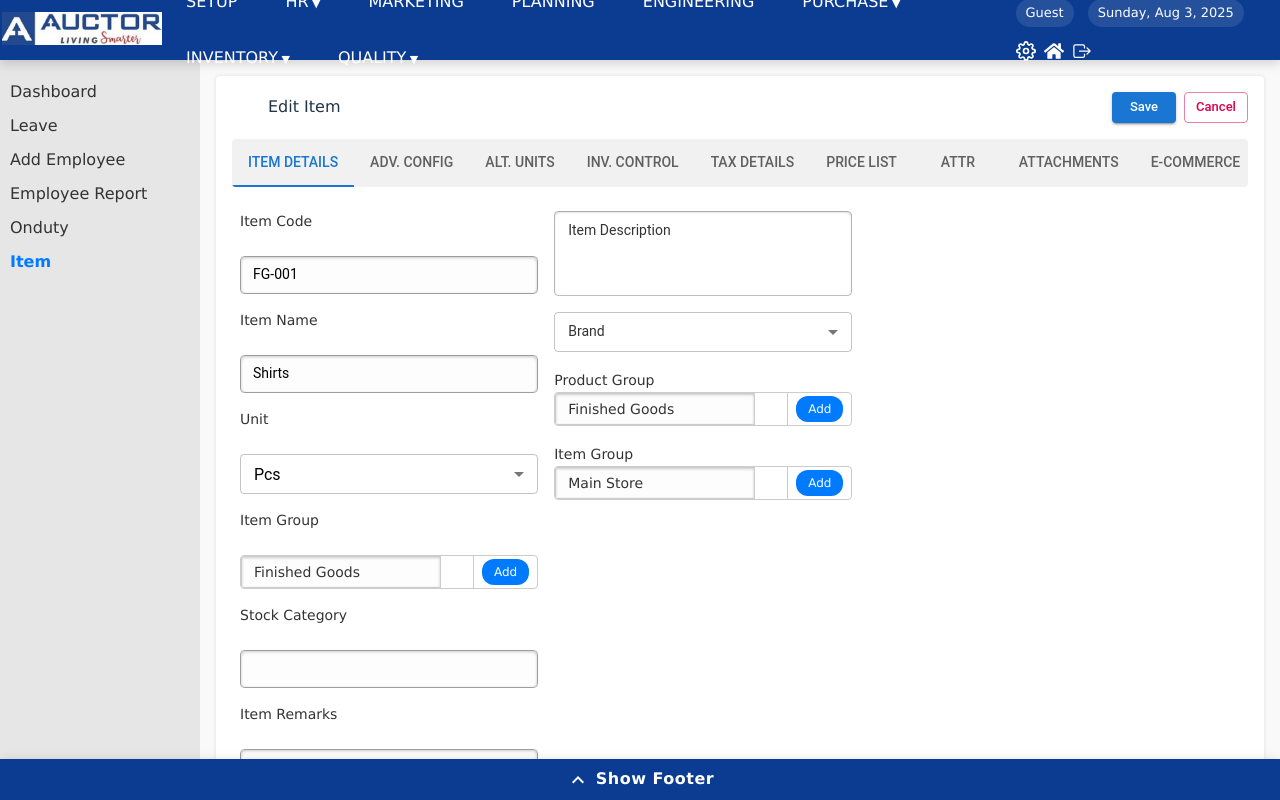
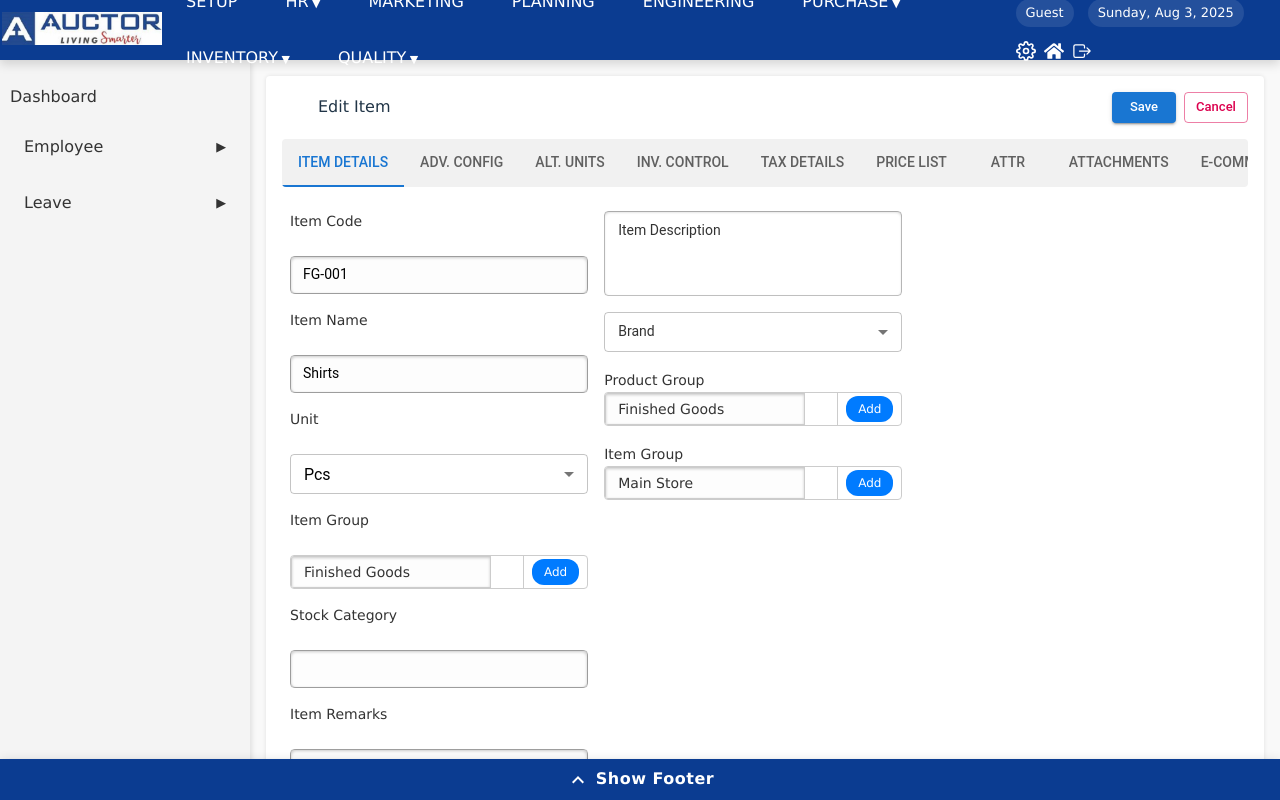
Before and after one commit to anumcait/fullstack-erp-app, a React (Vite) app in the folder frontend/: page /edit-item in a window 1280 px wide. Built offline with nearby package versions, Linux system fonts and the light colour scheme; some icons are missing; a web font is replaced by a local one.

Commit message:
Update:Sidebar

```diff
--- a/frontend/src/App.jsx
+++ b/frontend/src/App.jsx
@@ -38,12 +38,12 @@ function App() {
         }>
         <Route path="/dashboard" element={<DashBoard/>} />
 
-        <Route path="/leave" element={<LeaveDashboard />} />
+
         {/* <Route path="/leave-form" element={<LeaveDashboard />} /> */}
         {/* <Route path="/leave-report" element={<LeaveReport />} /> */}
         <Route path="/employees" element={<EmployeeReportForm />} />
         <Route path="/add-employee" element={<AddEmployeeForm />} />
-
+        <Route path="/leave" element={<LeaveDashboard />} />
         <Route path="/onduty" element={<OnDutyDashboard />} />
         {/* <Route path="/onduty" element={<OnDutyForm />} /> */}
         <Route path="/onduty-preview" element={<OnDutyPreview />} />
--- a/frontend/src/Component/Layout/Sidebar.css
+++ b/frontend/src/Component/Layout/Sidebar.css
@@ -1,20 +1,85 @@
+/* Basic Sidebar Styling */
 .sidebar {
-  width: 200px;
-  background: #e6e6e6;
+  width: 250px;
+  background: #f4f4f4;
   padding: 10px;
+  min-height: 100vh; /* Ensure sidebar takes full height */
+  box-shadow: 2px 0 5px rgba(0, 0, 0, 0.1); /* Optional: Add subtle shadow */
+  position: relative;
 }
+
 .sidebar ul {
   list-style: none;
   padding: 0;
+  margin: 0; /* Remove default margin */
 }
+
 .sidebar li {
   margin: 10px 0;
 }
+
 .sidebar a {
   text-decoration: none;
   color: #333;
+  display: block;
+  padding: 5px 0;
 }
+
+.sidebar a:hover {
+  color: #0056b3; /* Darker blue on hover */
+}
+
+.sidebar .menu-item {
+  position: relative;
+}
+
+.sidebar .menu-item span {
+  cursor: pointer;
+  display: flex;
+  justify-content: space-between;
+  align-items: center;
+  padding: 5px 0;
+  color: #333;
+  font-weight: 500;
+}
+
+.sidebar .menu-item span:hover {
+  color: #0056b3;
+}
+
+/* Submenu Styles */
+.sidebar .submenu {
+  display: none;
+  padding-left: 20px;
+  border-left: 1px solid #ccc;
+  margin-top: 5px;
+}
+
+.sidebar .submenu.open {
+  display: block;
+}
+
+.sidebar .submenu li {
+  padding: 5px 0;
+}
+
+/* Arrow indicator for open/closed submenu */
+.sidebar .menu-item span::after {
+  content: '▶'; /* Right arrow */
+  margin-left: 5px;
+  font-size: 0.8em;
+  transition: transform 0.2s ease-in-out;
+}
+
+.sidebar .menu-item.open span::after {
+  transform: rotate(90deg); /* Down arrow when open */
+}
+
+/* Active link styles */
 .sidebar a.active {
   font-weight: bold;
   color: #007bff;
+  background-color: #f0f0f0;
+  border-radius: 3px;
+  padding: 5px 10px;
 }
--- a/frontend/src/Component/Layout/Sidebar.jsx
+++ b/frontend/src/Component/Layout/Sidebar.jsx
@@ -1,22 +1,91 @@
-import React from 'react';
+import React, { useState, useEffect, useRef } from 'react';
 import { NavLink } from 'react-router-dom';
 import './Sidebar.css';
 
-const Sidebar = () => (
-  <aside className="sidebar">
-    <ul>
-      <li><NavLink to="/dashboard">Dashboard</NavLink></li>
-      <li><NavLink to="/leave">Leave</NavLink></li>
-      {/* <li><NavLink to="/leave-form">Leave</NavLink></li> */}
-      {/* <li><NavLink to="/leave-report">Leave Report</NavLink></li> */}
-      <li><NavLink to="/add-employee">Add Employee</NavLink></li>
-      <li><NavLink to="/employees">Employee Report</NavLink></li>
+const Sidebar = () => {
+  const [isSubMenuOpen, setSubMenuOpen] = useState({
+    employeeMenu: false,
+    leaveMenu: false,
+  });
 
-      <li><NavLink to="/onduty">Onduty</NavLink></li>
-      <li><NavLink to="/edit-item">Item</NavLink></li>
-      {/* Add more links as needed */}
-    </ul>
-  </aside>
-);
+  const sidebarRef = useRef(null);
+
+  // Function to toggle the menu or close if already open
+  const toggleSubMenu = (menuToToggle) => {
+    setSubMenuOpen((prevState) => {
+      // Check if the clicked menu is already open
+      const isMenuAlreadyOpen = prevState[menuToToggle];
+      const newState = {
+        employeeMenu: false,
+        leaveMenu: false,
+      };
+
+      if (isMenuAlreadyOpen) {
+        // If the menu is already open, close it
+        return newState;
+      }
+
+      // Otherwise, open the clicked menu
+      newState[menuToToggle] = true;
+      return newState;
+    });
+  };
+
+  // Close submenu when clicking outside the sidebar
+  const handleClickOutside = (event) => {
+    if (sidebarRef.current && !sidebarRef.current.contains(event.target)) {
+      setSubMenuOpen({
+        employeeMenu: false,
+        leaveMenu: false,
+      });
+    }
+  };
+
+  // Close the submenu when clicking on a submenu link
+  const closeMenuOnLinkClick = (menuToClose) => {
+    setSubMenuOpen((prevState) => ({
+      ...prevState,
+      [menuToClose]: false,
+    }));
+  };
+
+  useEffect(() => {
+    document.addEventListener('mousedown', handleClickOutside);
+
+    return () => {
+      document.removeEventListener('mousedown', handleClickOutside);
+    };
+  }, []);
+
+  return (
+    <aside className="sidebar" ref={sidebarRef}>
+      <ul>
+        <li><NavLink to="/dashboard" activeClassName="active">Dashboard</NavLink></li>
+
+        {/* Employee Menu */}
+        <li className={`menu-item ${isSubMenuOpen.employeeMenu ? 'open' : ''}`}>
+          <span onClick={() => toggleSubMenu('employeeMenu')}>Employee</span>
+          {isSubMenuOpen.employeeMenu && (
+            <ul className="submenu open">
+              <li><NavLink to="/add-employee" activeClassName="active" onClick={() => closeMenuOnLinkClick('employeeMenu')}>Add Employee</NavLink></li>
+              <li><NavLink to="/employees" activeClassName="active" onClick={() => closeMenuOnLinkClick('employeeMenu')}>Employee Report</NavLink></li>
+            </ul>
+          )}
+        </li>
+
+        {/* Leave Menu */}
+        <li className={`menu-item ${isSubMenuOpen.leaveMenu ? 'open' : ''}`}>
+          <span onClick={() => toggleSubMenu('leaveMenu')}>Leave</span>
+          {isSubMenuOpen.leaveMenu && (
+            <ul className="submenu open">
+              <li><NavLink to="/leave" activeClassName="active" onClick={() => closeMenuOnLinkClick('leaveMenu')}>Leave Form</NavLink></li>
+              <li><NavLink to="/leave-report" activeClassName="active" onClick={() => closeMenuOnLinkClick('leaveMenu')}>Leave Report</NavLink></li>
+            </ul>
+          )}
+        </li>
+      </ul>
+    </aside>
+  );
+};
 
 export default Sidebar;
--- a/frontend/src/Component/Partials/Header.jsx
+++ b/frontend/src/Component/Partials/Header.jsx
@@ -89,7 +89,15 @@ const Header = () => {
               </div>
               <div className="menu-item dropdown">
                 INVENTORY
+                  <ul className="dropdown-content">
+                      <li className="has-submenu">
+                      <span className="dropdown-text">Masters</span>
+                      <ul className="submenu">
+                        <li><Link to="/edit-item" className="link-style">Item Master</Link></li>
 
+                      </ul>
+                    </li>
+                  </ul>
               </div>
               <div className="menu-item dropdown">
                 QUALITY
```
Also changed, not shown: 1 other file (tests, documents, lock files or other folders).
